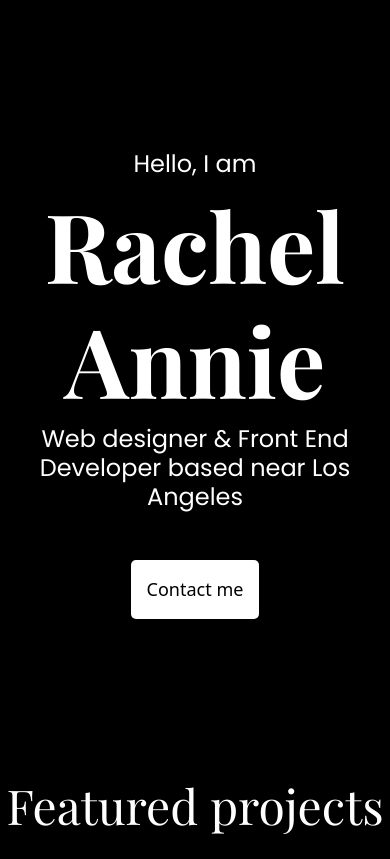
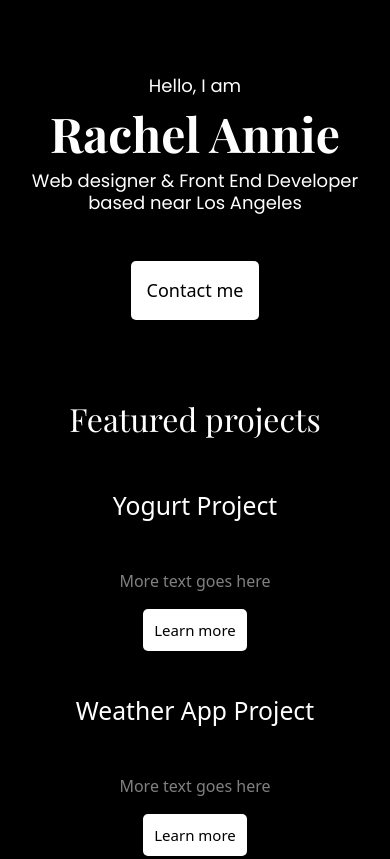
Before and after one commit to rachelahooper/portfolio-project, a plain HTML site: page index.html in a window 390 px wide. Shown: the top 859 px of the page. Drawn offline with nearby package versions, Linux system fonts and the light colour scheme; a web font is replaced by a local one.

Commit message:
Updated media queries/responsiveness

```diff
--- a/src/styles.css
+++ b/src/styles.css
@@ -70,4 +70,16 @@ h2 {
     padding: 10px;
     margin-bottom: 45px;
   }
+  .hero {
+    padding: 75px 15px;
+  }
+  .hero h1 {
+    font-size: 48px;
+  }
+  .hero h2 {
+    font-size: 18px;
+  }
+  .featured-projects {
+    font-size: 32px;
+  }
 }
```
